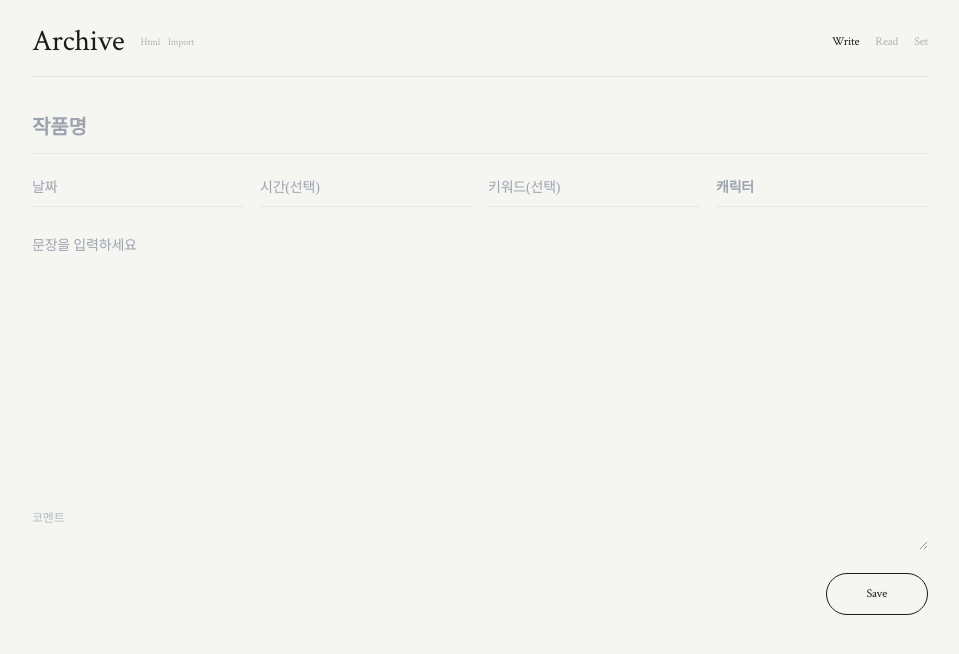
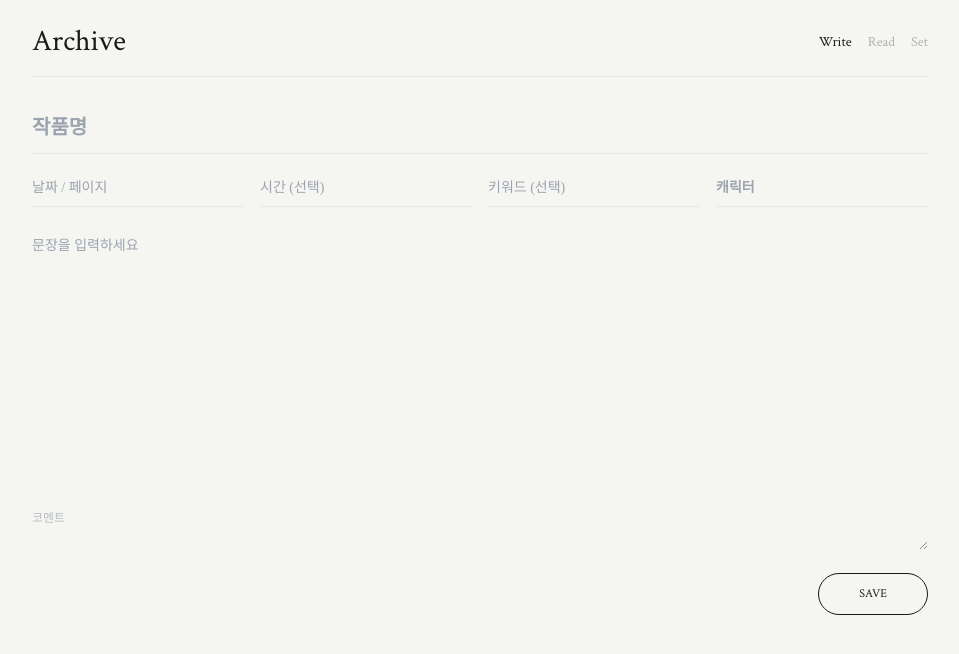
Before and after one commit to dnut888/my-archive, a React (Create React App) app: page / in a window 1280 px wide. Both pictures are taken after a click on the button "GUEST MODE". Shown: the top 654 px of the page, without its empty margins (160-1119 px from the left). Built offline with nearby package versions, Linux system fonts and the light colour scheme; a web font is replaced by a local one.

Commit message:
Update index.tsx

```diff
--- a/src/index.tsx
+++ b/src/index.tsx
@@ -46,10 +46,7 @@ export default function App() {
     if (local) setEntries(JSON.parse(local));
     if (supabase) {
       supabase.auth.getSession().then(({ data }: any) => {
-        if (data.session?.user) {
-          setUser(data.session.user);
-          fetchDB(data.session.user);
-        }
+        if (data.session?.user) { setUser(data.session.user); fetchDB(data.session.user); }
         setIsInitialized(true);
       });
     } else { setIsInitialized(true); }
@@ -57,30 +54,30 @@ export default function App() {
 
   const fetchDB = async (currentUser = user) => {
     if (!supabase || !currentUser || currentUser.id === 'guest') return;
+    try {
       const { data, error } = await supabase.from("entries").select("*");
-    if (!error && data && data.length > 0) {
+      if (!error && data) {
         const dbEntries = data.map((d: any) => ({ ...d.content, db_id: d.id }));
         setEntries(dbEntries);
         localStorage.setItem("archive_full_backup", JSON.stringify(dbEntries));
       }
+    } catch (e) { console.error(e); }
   };
 
   const handleLogin = async () => {
     const { data, error } = await supabase.auth.signInWithPassword({ email, password });
-    if (error) alert("로그인 실패");
+    if (error) alert("실패: " + error.message);
     else { setUser(data.user); fetchDB(data.user); }
   };
 
   const save = async () => {
-    if (!work || !date || !text) return;
+    if (!work || !date || !text) return alert("필수 항목 입력");
     const payload = {
       work, date, time, character, text, comment,
       id: editingId || Date.now(),
-      keywords: keywords ? keywords.split(",").map(k => k.trim()) : [],
+      keywords: keywords ? keywords.split(",").map(k => k.trim()).filter(Boolean) : [],
       favorite: editingId ? (entries.find(e => e.id === editingId)?.favorite || false) : false
     };
-
-    // 화면 즉시 반영 (동기화 딜레이 방지)
     const nextEntries = editingId ? entries.map(e => e.id === editingId ? payload : e) : [payload, ...entries];
     setEntries(nextEntries);
     localStorage.setItem("archive_full_backup", JSON.stringify(nextEntries));
@@ -98,42 +95,31 @@ export default function App() {
     setEditingId(null); setMode("archive");
   };
 
-  const exportToHtml = () => {
-    const htmlContent = `
-      <html><head><meta charset="utf-8"><style>
-        body { background: ${activeBg}; color: ${activeText}; font-family: serif; padding: 40px; line-height: 1.6; }
-        .entry { margin-bottom: 40px; border-bottom: 1px solid rgba(0,0,0,0.1); padding-bottom: 20px; }
-        .title { font-weight: bold; font-size: 1.2em; }
-        .meta { opacity: 0.6; font-size: 0.8em; margin-bottom: 10px; }
-      </style></head><body>
-        <h1>Archive Backup</h1>
-        ${entries.map(e => `
-          <div class="entry">
-            <div class="title">${e.work}</div>
-            <div class="meta">${e.date} / ${e.character}</div>
-            <div class="text">${e.text}</div>
-            ${e.comment ? `<div class="meta" style="margin-top:10px italic">${e.comment}</div>` : ''}
-          </div>
-        `).join('')}
-      </body></html>
-    `;
-    const blob = new Blob([htmlContent], { type: 'text/html' });
+  const handleBackup = (type: 'txt' | 'html' | 'json' | 'pdf') => {
+    const content = JSON.stringify(entries, null, 2);
+    if (type === 'json') {
+      const blob = new Blob([content], { type: 'application/json' });
       const url = URL.createObjectURL(blob);
-    const a = document.createElement('a');
-    a.href = url;
-    a.download = `archive_${new Date().toLocaleDateString()}.html`;
-    a.click();
+      const a = document.createElement('a'); a.href = url; a.download = 'archive.json'; a.click();
+    } else if (type === 'txt') {
+      const txt = entries.map(e => `[${e.work}]\n${e.date} | ${e.character}\n${e.text}\n\n`).join('');
+      const blob = new Blob([txt], { type: 'text/plain' });
+      const url = URL.createObjectURL(blob);
+      const a = document.createElement('a'); a.href = url; a.download = 'archive.txt'; a.click();
+    } else if (type === 'html' || type === 'pdf') {
+      const html = `<html><body style="background:${activeBg};color:${activeText};padding:50px;font-family:serif;">${entries.map(e=>`<div><h2>${e.work}</h2><p>${e.date} | ${e.character}</p><p>${e.text}</p><hr/></div>`).join('')}</body></html>`;
+      const blob = new Blob([html], { type: 'text/html' });
+      const url = URL.createObjectURL(blob);
+      if (type === 'pdf') window.print();
+      else { const a = document.createElement('a'); a.href = url; a.download = 'archive.html'; a.click(); }
+    }
   };
 
   const grouped = useMemo(() => {
     let base = [...entries].sort((a, b) => b.id - a.id);
     if (onlyFavorite) base = base.filter(e => e.favorite);
-    if (query) base = base.filter(e => [e.text, e.work].some(v => v?.toLowerCase().includes(query.toLowerCase())));
-    return base.reduce((acc: any, cur) => {
-      acc[cur.work] = acc[cur.work] || [];
-      acc[cur.work].push(cur);
-      return acc;
-    }, {});
+    if (query) base = base.filter(e => [e.text, e.work, e.character].some(v => v?.toLowerCase().includes(query.toLowerCase())));
+    return base.reduce((acc: any, cur) => { acc[cur.work] = acc[cur.work] || []; acc[cur.work].push(cur); return acc; }, {});
   }, [entries, query, onlyFavorite]);
 
   const activeBg = night ? "#1a1a1a" : bgColor;
@@ -142,12 +128,12 @@ export default function App() {
   if (!isInitialized) return null;
   if (!user) {
     return (
-      <div className="min-h-screen flex items-center justify-center font-en" style={{ background: activeBg, color: activeText }}>
+      <div className="min-h-screen flex items-center justify-center font-serif" style={{ background: activeBg, color: activeText }}>
         <div className="w-64 space-y-4 text-center">
-          <h1 className="text-3xl mb-8 font-normal">Archive</h1>
+          <h1 className="text-3xl mb-8 font-normal font-en uppercase tracking-widest">Archive</h1>
           <input className="w-full bg-transparent border-b border-current/20 py-2 outline-none text-center" placeholder="Email" value={email} onChange={e=>setEmail(e.target.value)} />
           <input className="w-full bg-transparent border-b border-current/20 py-2 outline-none text-center" type="password" placeholder="Password" value={password} onChange={e=>setPassword(e.target.value)} />
-          <button onClick={handleLogin} className="w-full mt-4 border border-current rounded-full py-2 text-xs">LOGIN</button>
+          <button onClick={handleLogin} className="w-full mt-4 border border-current rounded-full py-2 text-xs font-en">LOGIN</button>
           <button onClick={() => setUser({id:'guest'})} className="text-[10px] opacity-40 underline mt-4">GUEST MODE</button>
         </div>
       </div>
@@ -157,22 +143,17 @@ export default function App() {
   return (
     <div className="min-h-screen px-5 py-6" style={{ backgroundColor: activeBg, color: activeText, fontFamily: koreanFont }}>
       <style>{`
-        @import url('https://fonts.googleapis.com/css2?family=Crimson+Text:ital,wght@0,400;1,400&display=swap');
+        @import url('https://fonts.googleapis.com/css2?family=Crimson+Text:wght@400&display=swap');
         @font-face { font-family: 'BookkMyungjo'; src: url('https://cdn.jsdelivr.net/gh/projectnoonnu/noonfonts_2302@1.0/BookkMyungjo-Lt.woff2') format('woff2'); }
-        .font-en { font-family: 'Crimson Text', serif !important; font-weight: 400 !important; }
-        * { letter-spacing: -0.2px !important; }
+        .font-en { font-family: 'Crimson Text', serif !important; }
+        * { letter-spacing: 0px !important; }
       `}</style>
+      {fontLink && <link rel="stylesheet" href={fontLink} />}
 
       <div className="max-w-4xl mx-auto space-y-6">
         <header className="flex justify-between items-center border-b border-current/10 pb-4">
-          <div className="flex items-center gap-4">
-            <h1 className="text-3xl font-en cursor-pointer" onClick={() => setMode("write")}>Archive</h1>
-            <div className="flex gap-2 text-[10px] opacity-30 font-en uppercase">
-              <button onClick={exportToHtml}>Html</button>
-              <button onClick={() => { const input = document.createElement('input'); input.type='file'; input.onchange=(e:any)=>{ const file=e.target.files[0]; const reader=new FileReader(); reader.onload=(re:any)=>{ setEntries(JSON.parse(re.target.result)); }; reader.readAsText(file); }; input.click(); }}>Import</button>
-            </div>
-          </div>
-          <nav className="flex gap-4 text-xs font-en uppercase">
+          <h1 className="text-3xl tracking-tighter cursor-pointer font-en" onClick={() => setMode("write")}>Archive</h1>
+          <nav className="flex gap-4 text-sm font-en uppercase">
             <button onClick={() => setMode("write")} className={mode === "write" ? "" : "opacity-30"}>Write</button>
             <button onClick={() => setMode("archive")} className={mode === "archive" ? "" : "opacity-30"}>Read</button>
             <button onClick={() => setMode("style")} className={mode === "style" ? "" : "opacity-30"}>Set</button>
@@ -183,41 +164,41 @@ export default function App() {
           <div className="space-y-4">
             <input placeholder="작품명" value={work} onChange={e => setWork(e.target.value)} className="w-full py-3 border-b bg-transparent font-bold text-xl outline-none" />
             <div className="grid grid-cols-2 sm:grid-cols-4 gap-4">
-              <input placeholder="날짜" value={date} onChange={e => setDate(e.target.value)} className="border-b bg-transparent py-2 outline-none text-sm" />
-              <input placeholder="시간(선택)" value={time} onChange={e => setTime(e.target.value)} className="border-b bg-transparent py-2 outline-none text-sm" />
-              <input placeholder="키워드(선택)" value={keywords} onChange={e => setKeywords(e.target.value)} className="border-b bg-transparent py-2 outline-none text-sm" />
+              <input placeholder="날짜 / 페이지" value={date} onChange={e => setDate(e.target.value)} className="border-b bg-transparent py-2 outline-none text-sm" />
+              <input placeholder="시간 (선택)" value={time} onChange={e => setTime(e.target.value)} className="border-b bg-transparent py-2 outline-none text-sm" />
+              <input placeholder="키워드 (선택)" value={keywords} onChange={e => setKeywords(e.target.value)} className="border-b bg-transparent py-2 outline-none text-sm" />
               <input placeholder="캐릭터" value={character} onChange={e => setCharacter(e.target.value)} className="border-b bg-transparent py-2 outline-none text-sm font-bold" />
             </div>
             <textarea placeholder="문장을 입력하세요" value={text} onChange={e => setText(e.target.value)} className="w-full h-64 py-3 bg-transparent leading-relaxed outline-none resize-none" style={{ fontSize: '14px' }} />
             <textarea placeholder="코멘트" value={comment} onChange={e => setComment(e.target.value)} className="w-full py-2 bg-transparent text-xs opacity-70 outline-none" />
-            <div className="flex justify-end"><button onClick={save} className="px-10 py-3 border border-current rounded-full text-xs font-en">Save</button></div>
+            <div className="flex justify-end"><button onClick={save} className="px-10 py-3 border border-current rounded-full text-xs font-en">SAVE</button></div>
           </div>
         )}
 
         {mode === "archive" && (
           <div className="space-y-4">
-            <div className="flex gap-3 border-b border-current/5 pb-2">
+            <div className="flex gap-3 items-center border-b border-current/5 pb-2">
               <input placeholder="Search..." value={query} onChange={e => setQuery(e.target.value)} className="flex-1 bg-transparent py-1 outline-none text-sm" />
               <button onClick={() => setOnlyFavorite(!onlyFavorite)} className={onlyFavorite ? "text-yellow-500" : "opacity-20"}>★</button>
             </div>
             {Object.entries(grouped).map(([title, list]: any) => (
               <section key={title} className="space-y-1">
-                <button onClick={() => setOpenWork(openWork === title ? null : title)} className="flex items-baseline gap-2 font-bold w-full text-left py-1">
-                  <span>{title}</span><span className="text-[10px] opacity-40 font-normal">({list.length})</span>
+                <button onClick={() => setOpenWork(openWork === title ? null : title)} className="flex items-baseline gap-2 font-bold border-b border-current/5 w-full text-left py-1">
+                  <span>{title}</span><span className="text-[10px] opacity-40 font-normal font-en">({list.length})</span>
                 </button>
                 {openWork === title && list.map((e: any) => (
-                  <div key={e.id} className="border-l border-current/10 ml-1 pl-4 py-1">
+                  <div key={e.id} className="ml-1 pl-4 py-1"> {/* 왼쪽 선 삭제 */}
                     <button onClick={() => setOpenEntryId(openEntryId === e.id ? null : e.id)} className="w-full text-left text-[11px] opacity-70">
-                      {e.date} · {e.character}
+                      {e.date} {e.time && `· ${e.time}`} · {e.character}
                     </button>
                     {openEntryId === e.id && (
                       <div className="pt-2">
                         <div className="flex justify-between items-start gap-4">
                           <div className="flex-1 leading-relaxed cursor-pointer" onClick={() => setFocusEntry(e)} style={{ fontSize: lineSize }}>{e.text}</div>
-                          <button onClick={() => { const next={...e, favorite:!e.favorite}; setEntries(p=>p.map(x=>x.id===e.id?next:x)); }} className={e.favorite ? "text-yellow-500" : "opacity-20"}>★</button>
+                          <button onClick={() => { const next = { ...e, favorite: !e.favorite }; setEntries(p => p.map(x => x.id === e.id ? next : x)); }} className={e.favorite ? "text-yellow-500" : "opacity-20"}>★</button>
                         </div>
                         <div className="flex gap-4 mt-2 text-[10px] opacity-40 font-bold uppercase font-en">
-                          <button onClick={() => { setMode("write"); setEditingId(e.id); setWork(e.work); setDate(e.date); setTime(e.time||""); setKeywords(e.keywords.join(", ")); setCharacter(e.character); setText(e.text); setComment(e.comment||""); }}>Edit</button>
+                          <button onClick={() => { setMode("write"); setEditingId(e.id); setWork(e.work); setDate(e.date); setTime(e.time || ""); setKeywords(e.keywords.join(", ")); setCharacter(e.character); setText(e.text); setComment(e.comment || ""); }}>Edit</button>
                           <button onClick={() => setEntries(p => p.filter(x => x.id !== e.id))} className="text-red-500">Delete</button>
                         </div>
                       </div>
@@ -230,30 +211,46 @@ export default function App() {
         )}
 
         {mode === "style" && (
-          <div className="space-y-6 py-4 max-w-sm font-en">
-            <div className="space-y-1"><label className="text-[10px] uppercase font-bold opacity-50">Colors</label>
-              <input value={bgColor} onChange={e => setBgColor(e.target.value)} className="w-full bg-transparent border-b border-current/20 py-1 outline-none text-xs" />
-              <input value={textColor} onChange={e => setTextColor(e.target.value)} className="w-full bg-transparent border-b border-current/20 py-1 outline-none text-xs" />
+          <div className="space-y-6 py-4 max-w-sm">
+            <div className="space-y-1 font-en"><label className="text-[10px] uppercase font-bold opacity-50">Colors</label>
+              <input value={bgColor} onChange={e => setBgColor(e.target.value)} className="w-full bg-transparent border-b border-current/20 py-1 outline-none font-mono text-xs" />
+              <input value={textColor} onChange={e => setTextColor(e.target.value)} className="w-full bg-transparent border-b border-current/20 py-1 outline-none font-mono text-xs" />
             </div>
-            <div className="space-y-1"><label className="text-[10px] uppercase font-bold opacity-50">Size</label>
-              <input type="range" min="12" max="24" value={lineSize} onChange={e => setLineSize(Number(e.target.value))} className="w-full accent-current" />
+            <div className="space-y-1 font-en"><label className="text-[10px] uppercase font-bold opacity-50">Typography</label>
+              <input type="range" min="12" max="24" value={lineSize} onChange={e => setLineSize(Number(e.target.value))} className="w-full accent-current mb-2" />
+              <input placeholder="Font Name" value={koreanFont} onChange={e => setKoreanFont(e.target.value)} className="w-full bg-transparent border-b border-current/20 py-1 text-xs outline-none" />
+              <input placeholder="Font URL" value={fontLink} onChange={e => setFontLink(e.target.value)} className="w-full bg-transparent border-b border-current/20 py-1 text-xs outline-none" />
             </div>
-            <div className="flex justify-between items-center py-2 border-b border-current/10">
+            <div className="flex items-center justify-between py-2 border-b border-current/10 font-en">
               <span className="text-xs font-bold uppercase">Night Mode</span>
               <button onClick={() => setNight(!night)} className={`w-10 h-5 rounded-full relative ${night ? 'bg-blue-500' : 'bg-gray-300'}`}>
                 <div className={`absolute top-1 w-3 h-3 bg-white rounded-full transition-all ${night ? 'left-6' : 'left-1'}`} />
               </button>
             </div>
+            {/* 백업 버튼들 */}
+            <div className="pt-4 space-y-2 border-t border-current/10">
+              <label className="text-[10px] uppercase font-bold opacity-50 font-en">Backup</label>
+              <div className="flex gap-2 text-[10px] font-en font-bold uppercase">
+                <button onClick={()=>handleBackup('txt')} className="px-2 py-1 border border-current/20 rounded">TXT</button>
+                <button onClick={()=>handleBackup('html')} className="px-2 py-1 border border-current/20 rounded">HTML</button>
+                <button onClick={()=>handleBackup('json')} className="px-2 py-1 border border-current/20 rounded">JSON</button>
+                <button onClick={()=>handleBackup('pdf')} className="px-2 py-1 border border-current/20 rounded">PDF</button>
+              </div>
+            </div>
           </div>
         )}
       </div>
 
+      {/* 캡쳐용 팝업 (요청하신 형식으로 수정) */}
       {focusEntry && (
-        <div className="fixed inset-0 z-50 flex items-center justify-center p-6" style={{ backgroundColor: activeBg }} onClick={() => setFocusEntry(null)}>
-          <div className="max-w-lg w-full p-10 space-y-6" style={{ color: activeText, fontFamily: koreanFont }}>
-            <div className="text-xs opacity-50 font-en border-b border-current/10 pb-2">{focusEntry.work} / {focusEntry.character}</div>
-            <div className="leading-relaxed whitespace-pre-wrap" style={{ fontSize: lineSize + 4 }}>{focusEntry.text}</div>
-            <div className="text-[10px] opacity-30 text-right font-en italic">Archive.</div>
+        <div className="fixed inset-0 z-50 flex flex-col items-center justify-center p-10" style={{ backgroundColor: activeBg }} onClick={() => setFocusEntry(null)}>
+          <div className="max-w-2xl w-full space-y-12 text-center" style={{ color: activeText, fontFamily: koreanFont }}>
+            <div className="leading-relaxed whitespace-pre-wrap" style={{ fontSize: lineSize + 6 }}>
+              {focusEntry.text}
+            </div>
+            <div className="text-sm opacity-50 font-en tracking-tight">
+              {focusEntry.work} | {focusEntry.date} | {focusEntry.character}
+            </div>
           </div>
         </div>
       )}
```
Lines whose indentation alone changed are shown as unchanged.
